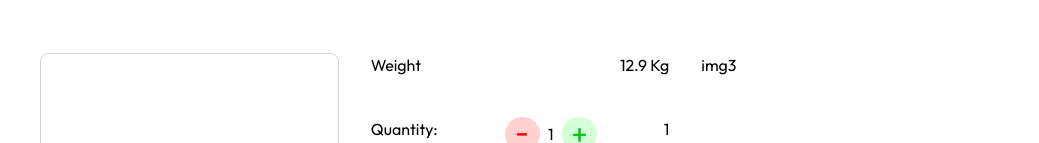
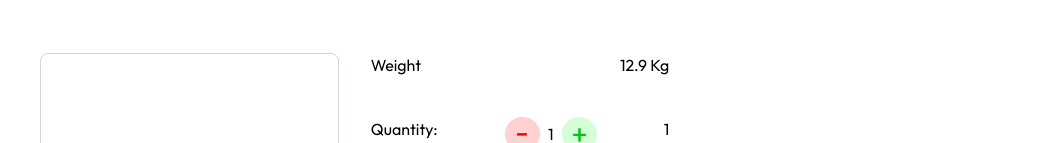
Before and after one commit to gasbygasplc/Supply-Chain-Management-for-Gas-By-Bas-PLC, a React (Vite) app in the folder frontend/: page / in a window 1280 px wide. Shown: the part 1470-1613 px from the top of the page, without its empty margins (120-1159 px from the left). Built offline with nearby package versions, Linux system fonts and the light colour scheme.

Commit message:
Add placeholders for future content in GasRequest component

```diff
--- a/frontend/src/Components/GasRequest.jsx
+++ b/frontend/src/Components/GasRequest.jsx
@@ -91,7 +91,17 @@ const GasRequest = () => {
 
             <div className='w-full'>
 
-                <h1>img3</h1>
+                <div>
+
+
+
+                </div>
+
+                <div>
+
+
+
+                </div>
 
             </div>
 
```
